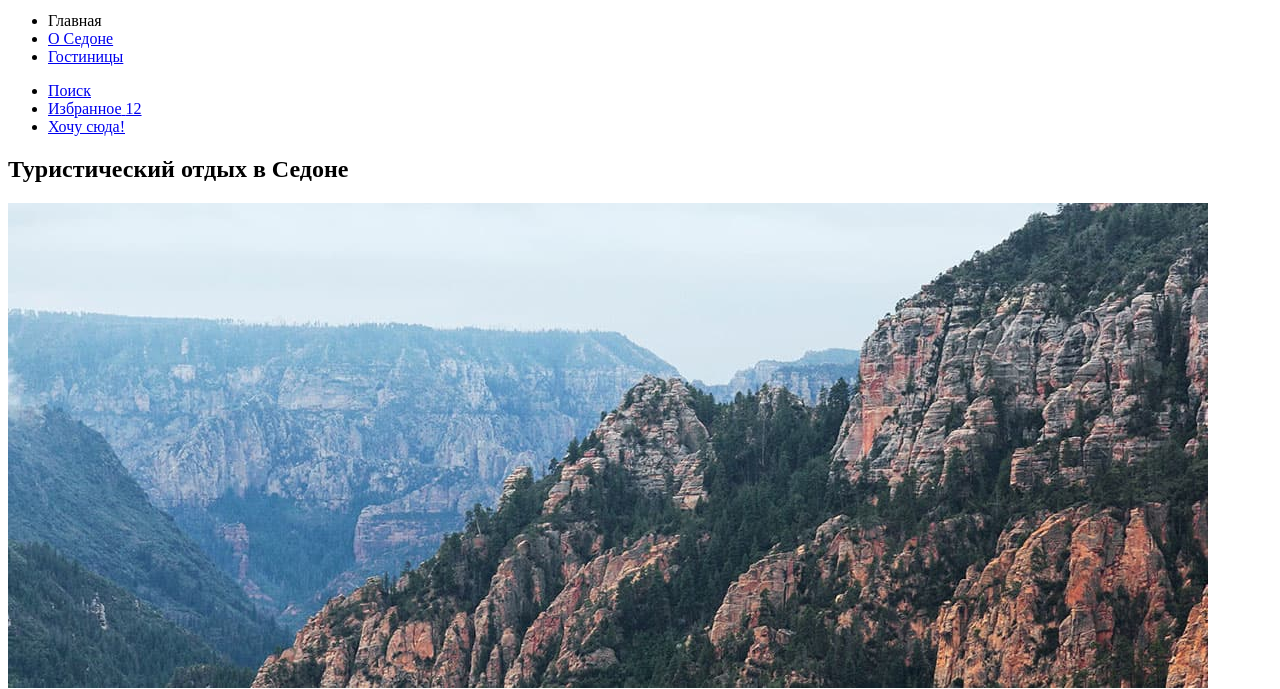
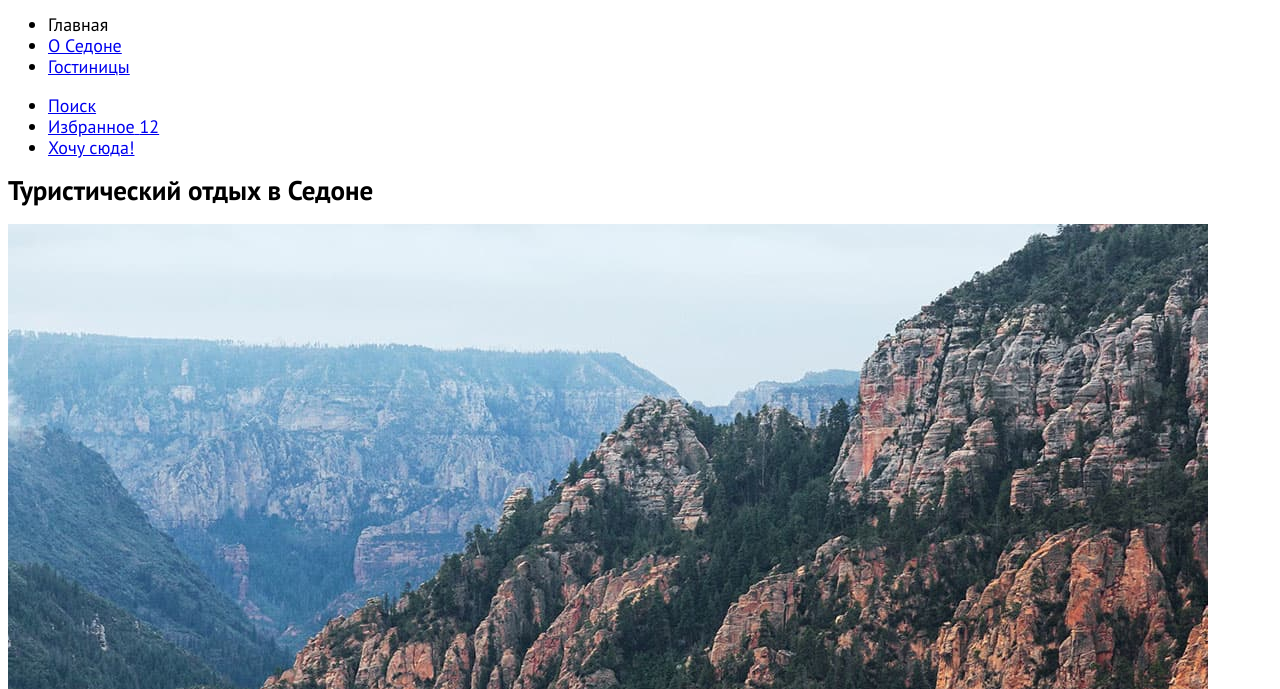
Before and after one commit to htmlacademy-htmlcss/175632-sedona-36, a plain HTML site: page index.html in a window 1280 px wide. Shown: the part 86-775 px from the top of the page. Drawn offline with Linux system fonts and the light colour scheme.

Commit message:
Подключает шрифт, добавляет основные настройки шрифта

```diff
--- a/index.html
+++ b/index.html
@@ -4,6 +4,8 @@
 <head>
   <meta charset="utf-8">
   <title>Седона - главная страница</title>
+  <link rel="stylesheet" href="styles/styles.css">
+
 </head>
 
 <body>
--- /dev/null
+++ b/styles/styles.css
@@ -0,0 +1,21 @@
+@font-face {
+    font-family: "PT Sans";
+    font-style: normal;
+    font-weight: 400;
+    src: url("../fonts/ptsans-400.woff2") format(woff2);
+    font-display: swap;
+}
+
+@font-face {
+    font-family: "PT Sans";
+    font-style: normal;
+    font-weight: 700;
+    src: url("../fonts/ptsans-700.woff2") format(woff2);
+    font-display: swap;
+}
+
+body {
+    font-family: "PT Sans", sans-serif;
+    font-size: 18px;
+    line-height: 21px;
+}
```
Also changed, not shown: catalog.html (+1 -0 lines).
